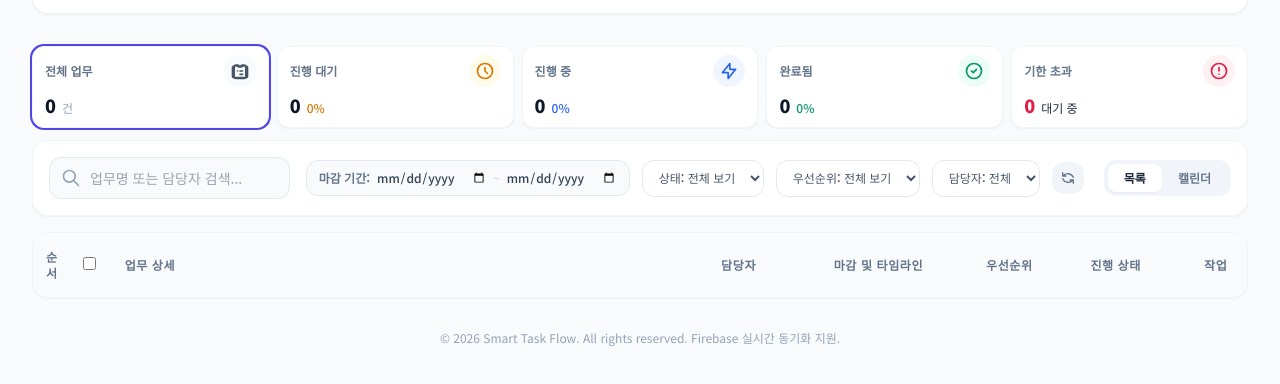
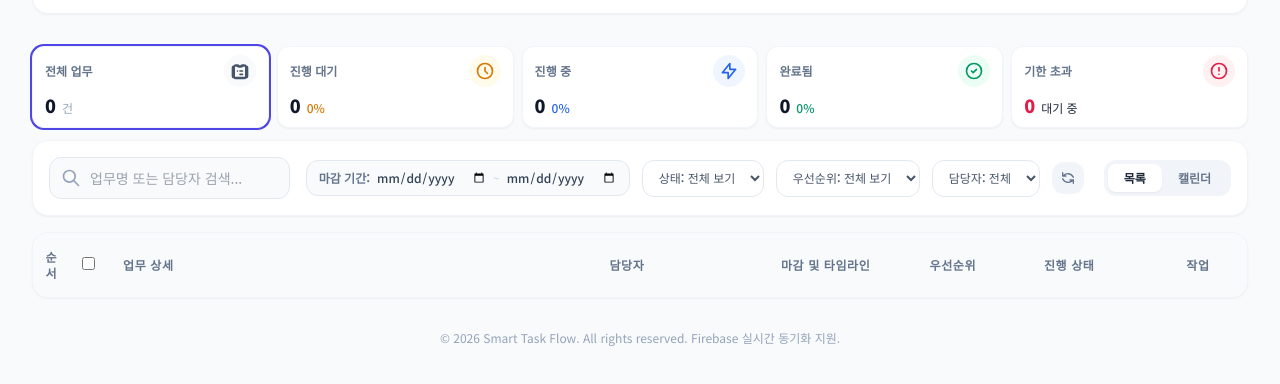
Before and after one commit to booyoul/task-tracker, a plain HTML site: page index.html in a window 1280 px wide. Shown: the part 126-510 px from the top of the page. Drawn offline with nearby package versions, Linux system fonts and the light colour scheme; no server answers.

Commit message:
Add files via upload

```diff
--- a/index.html
+++ b/index.html
@@ -175,12 +175,12 @@
                             <th class="w-[3%] px-3 py-4 text-center">
                                 <input type="checkbox" id="checkbox-select-all" class="rounded border border-slate-300 cursor-pointer text-indigo-600 focus:ring-indigo-500">
                             </th>
-                            <th class="w-[48%] px-4 py-4">업무 상세</th>
-                            <th class="w-[9%] px-3 py-4">담당자</th>
-                            <th class="w-[12%] px-3 py-4">마감 및 타임라인</th>
+                            <th class="w-[40%] px-4 py-4">업무 상세</th>
+                            <th class="w-[14%] px-3 py-4 whitespace-nowrap">담당자</th>
+                            <th class="w-[12%] px-3 py-4 whitespace-nowrap">마감 및 타임라인</th>
                             <th class="w-[6%] px-2 py-4 text-center">우선순위</th>
-                            <th class="w-[11%] px-3 py-4 text-center">진행 상태</th>
-                            <th class="w-[5%] px-2 py-4 text-center">작업</th>
+                            <th class="w-[13%] px-3 py-4 text-center">진행 상태</th>
+                            <th class="w-[8%] px-2 py-4 text-center whitespace-nowrap">작업</th>
                         </tr>
                     </thead>
                     <tbody id="task-table-body" class="divide-y divide-slate-100 text-sm"></tbody>
```
